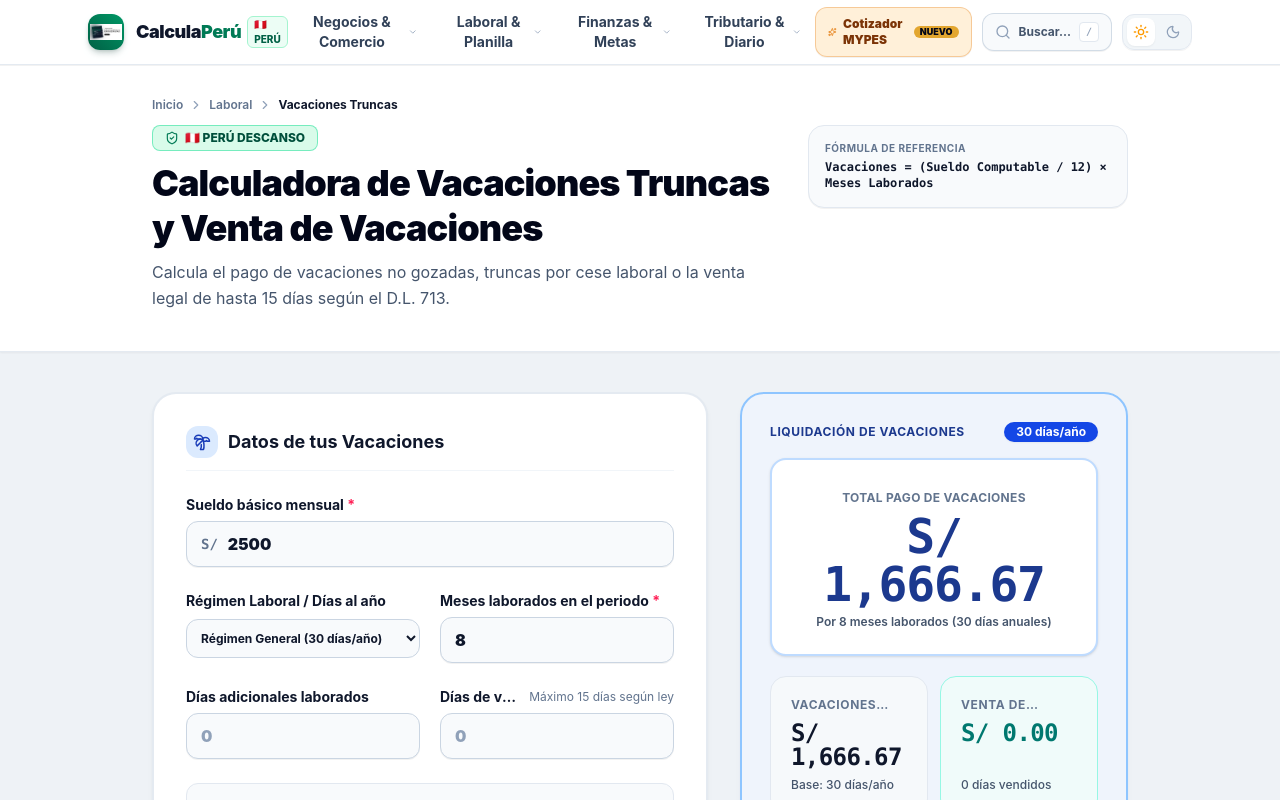
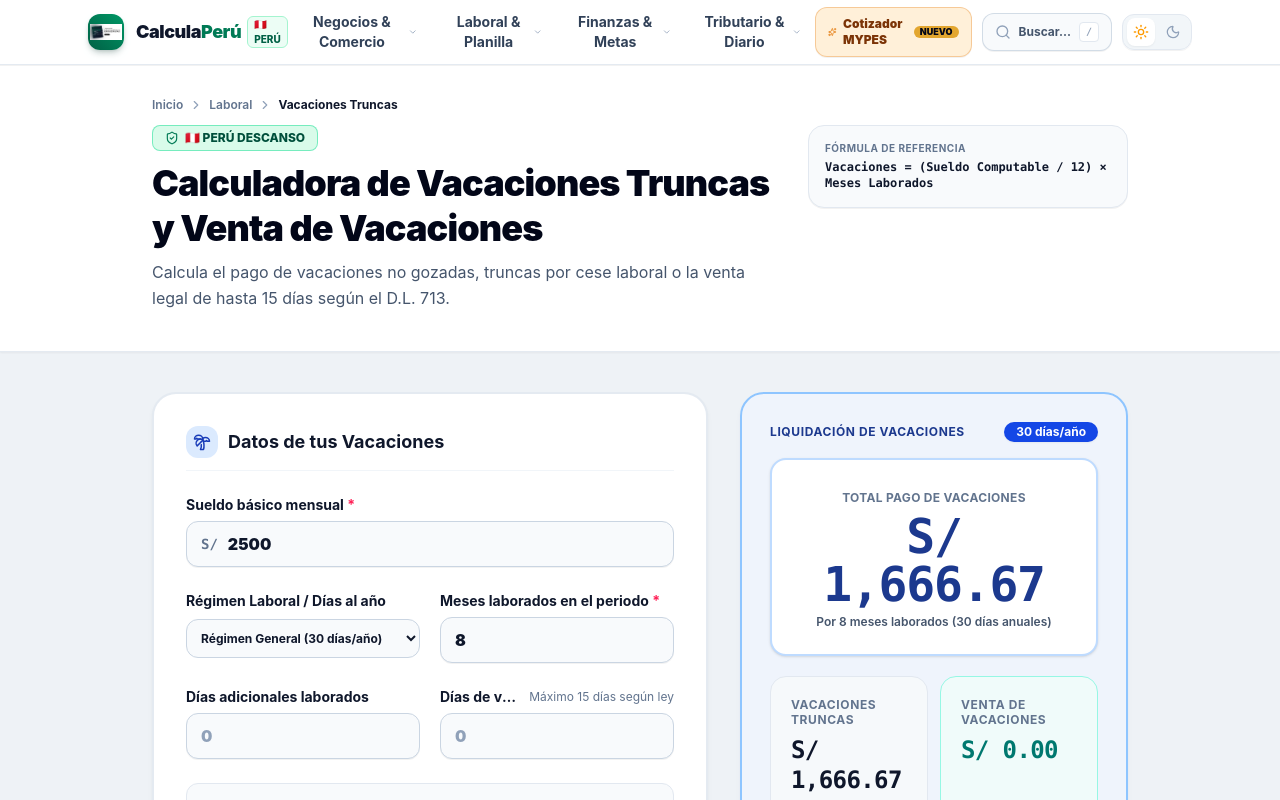
Before and after one commit to JonathanRAD/CalculadoraPeru, a Next.js app: page /calculadora-vacaciones in a window 1280 px wide. Shown: the top 800 px of the page. Built offline with nearby package versions, Linux system fonts and the light colour scheme.

Commit message:
feat: polish label wrapping in metric cards and vacations calculator

```diff
--- a/src/app/(calculadoras)/calculadora-vacaciones/page.tsx
+++ b/src/app/(calculadoras)/calculadora-vacaciones/page.tsx
@@ -104,7 +104,7 @@ Total a Percibir: ${formatCurrency(result.totalPay)}`;
             {companyRegime === 'personalizado' ? (
               <InputNumber
                 id="customDays"
-                label="Días de vacaciones que te corresponden por año"
+                label="Días de vacaciones por año"
                 value={customDaysPerYear}
                 onChange={(customDaysPerYear) => setCustomDaysPerYear(customDaysPerYear)}
                 min={1}
--- a/src/shared/components/ui/ResultMetricCard.tsx
+++ b/src/shared/components/ui/ResultMetricCard.tsx
@@ -37,8 +37,8 @@ export function ResultMetricCard({
   return (
     <div className={`relative rounded-2xl border p-4 sm:p-5 transition-all shadow-2xs min-w-0 flex flex-col justify-between ${styles[type]}`}>
       <div>
-        <div className="flex items-center justify-between gap-1.5">
-          <span className="text-[11px] sm:text-xs font-bold uppercase tracking-wider text-slate-500 dark:text-slate-400 line-clamp-1" title={label}>
+        <div className="flex items-start justify-between gap-1.5 min-h-[32px]">
+          <span className="text-[11px] sm:text-xs font-bold uppercase tracking-wider text-slate-500 dark:text-slate-400 leading-tight" title={label}>
             {label}
           </span>
           {badge && (
@@ -49,10 +49,10 @@ export function ResultMetricCard({
           )}
         </div>
 
-        <div className="mt-2 flex items-baseline gap-1.5 flex-wrap">
+        <div className="mt-1.5 flex items-baseline gap-1.5 flex-wrap">
           <div
             title={value}
-            className={`text-lg sm:text-xl lg:text-2xl font-black tracking-tight font-mono leading-none ${valueColors[type]}`}
+            className={`text-lg sm:text-xl lg:text-2xl font-black tracking-tight font-mono leading-tight ${valueColors[type]}`}
           >
             {value}
           </div>
```
